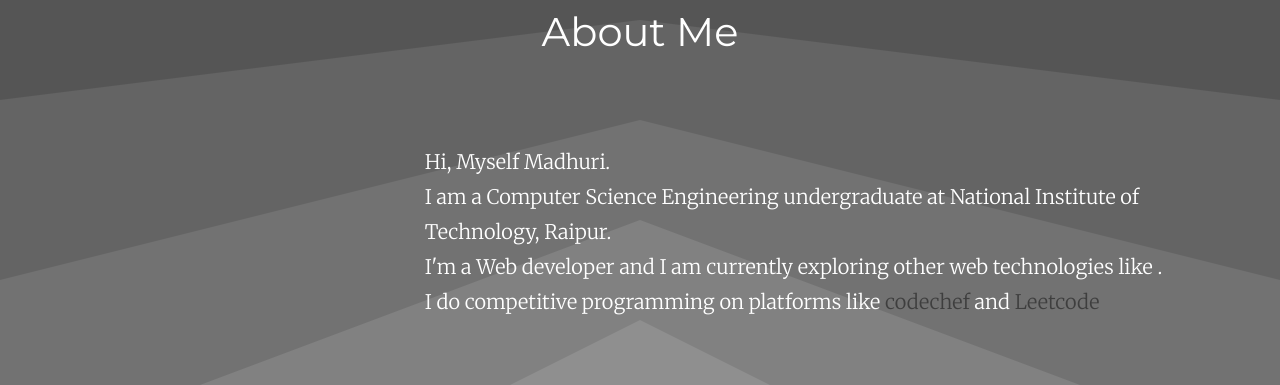
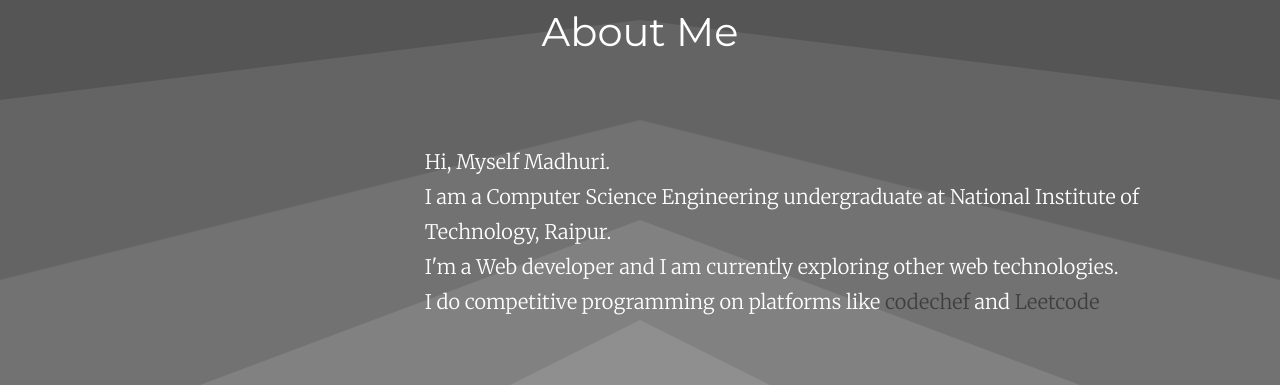
Before and after one commit to GRMadhuri-03/portfolio, a React (Create React App) app: page / in a window 1280 px wide. Shown: the part 880-1265 px from the top of the page. Built offline with nearby package versions, Linux system fonts and the light colour scheme.

Commit message:
1 file modified

```diff
--- a/src/components/AboutMe/AboutMe.jsx
+++ b/src/components/AboutMe/AboutMe.jsx
@@ -16,8 +16,7 @@ function AboutMe() {
           <br /> I am a Computer Science Engineering undergraduate at National
           Institute of Technology, Raipur. <br />
           I'm a Web developer and I am currently exploring other web
-          technologies like . <br />I do competitive programming on platforms
-          like{' '}
+          technologies. <br />I do competitive programming on platforms like{' '}
           <a href="https://www.codechef.com/users/madhuri_2020" target="_blank">
             codechef
           </a>{' '}
```
